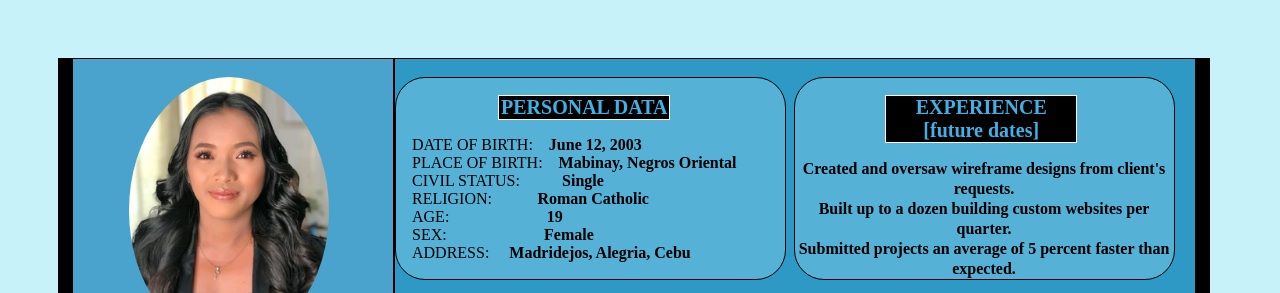
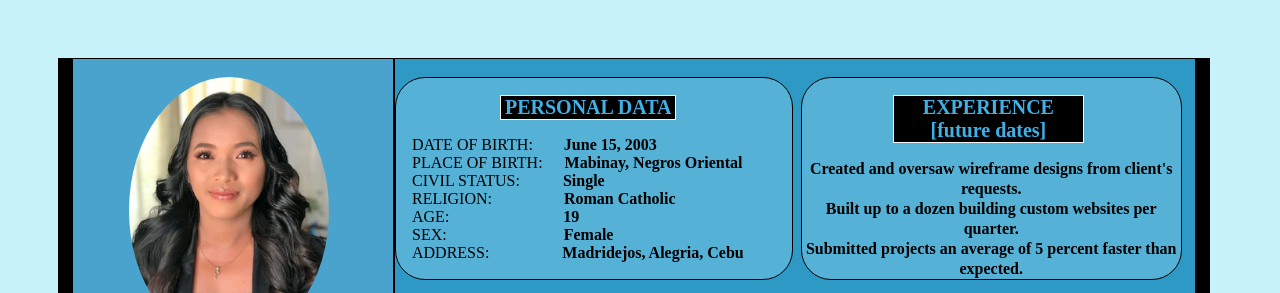
Before and after one commit to kerusitin/kerusitin.github.io, a plain HTML site: page index.html in a window 1280 px wide. Shown: the top 293 px of the page. Drawn offline with Linux system fonts and the light colour scheme.

Commit message:
updated the index.html

```diff
--- a/index.html
+++ b/index.html
@@ -53,13 +53,13 @@
             <div class="data" style="background-color: #60b8dbcb;border: solid 1px black; padding-bottom: 2%; border-radius: 30px; padding-right: 3em;">
                 <h2 style=" font-size:20px; border:solid 1px whitesmoke; width:50%; background-color: black;margin-left: 20%; text-align: center;
                 margin-left: 30%; color: rgb(63, 177, 230)" >PERSONAL DATA</h2>
-                <li>DATE OF BIRTH:<span><b>June 12, 2003</b></span></li>
-                <li>PLACE OF BIRTH:<span><b>Mabinay, Negros Oriental</b></span></li>
-                <li>CIVIL STATUS:<span style="margin-left: 13%;"><b>Single</b></span></li>
-                <li>RELIGION:<span style="margin-left:14%;"><b>Roman Catholic</b></span></li>
-                <li>AGE:<span style="margin-left: 30%;"><b>19</b></span></li>
-                <li>SEX:<span style="margin-left:30%;"><b>Female</b></span></li>
-                <li>ADDRESS:<span><b> Madridejos, Alegria, Cebu</b></span></li>
+                <li>DATE OF BIRTH:<span style="margin-left: 31px"><b>June 15, 2003</b></span></li>
+                <li>PLACE OF BIRTH:<span style="margin-left: 22px;"><b>Mabinay, Negros Oriental</b></span></li>
+                <li>CIVIL STATUS:<span style="margin-left: 43px;"><b>Single</b></span></li>
+                <li>RELIGION:<span style="margin-left:72px;"><b>Roman Catholic</b></span></li>
+                <li>AGE:<span style="margin-left: 114px;"><b>19</b></span></li>
+                <li>SEX:<span style="margin-left: 117px;"><b>Female</b></span></li>
+                <li>ADDRESS:<span style="margin-left: 73px;"><b>Madridejos, Alegria, Cebu</b></span></li>
             </div>
             <div class="experience"style="background-color: #60b8dbcb;border; border:solid 1px black;">
                 <h2 style=" font-size:20px; border:solid 1px whitesmoke; width:50%; background-color: black;margin-left: 20%; text-align: center;color: rgb(63, 177, 230);
```
